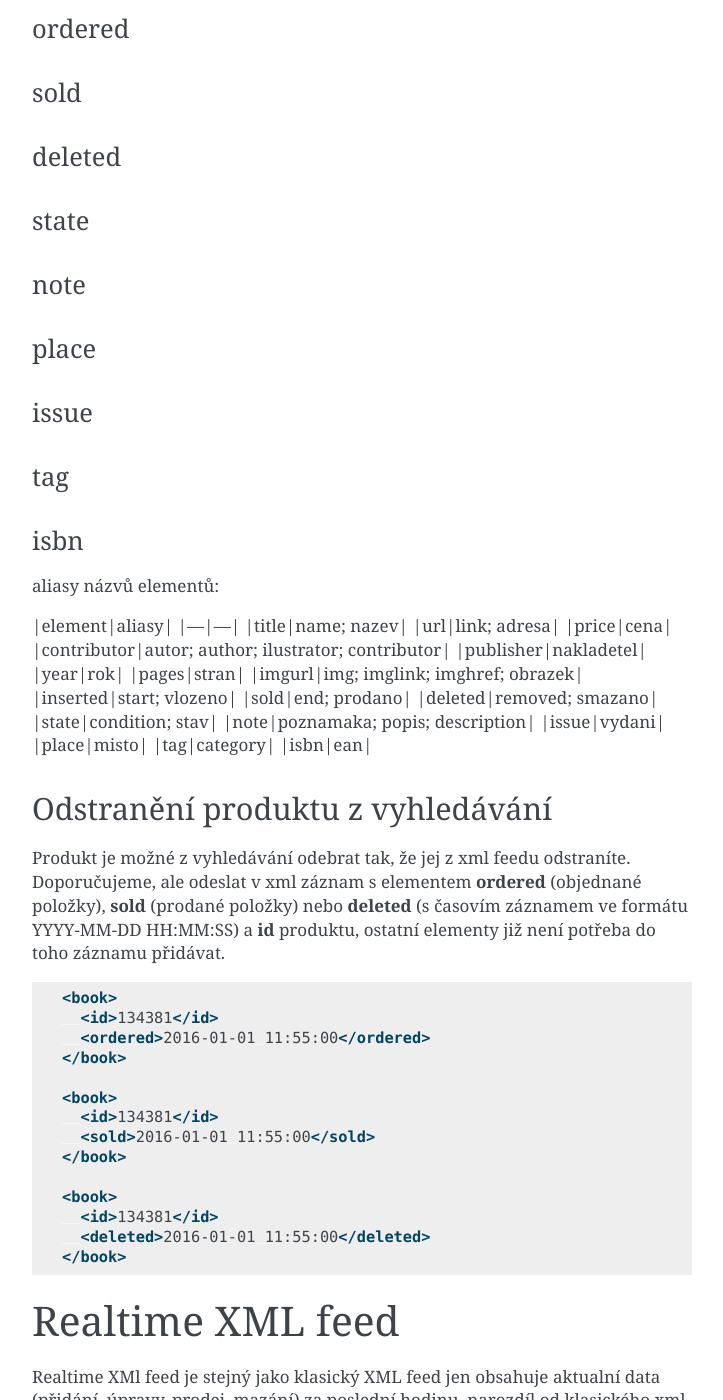
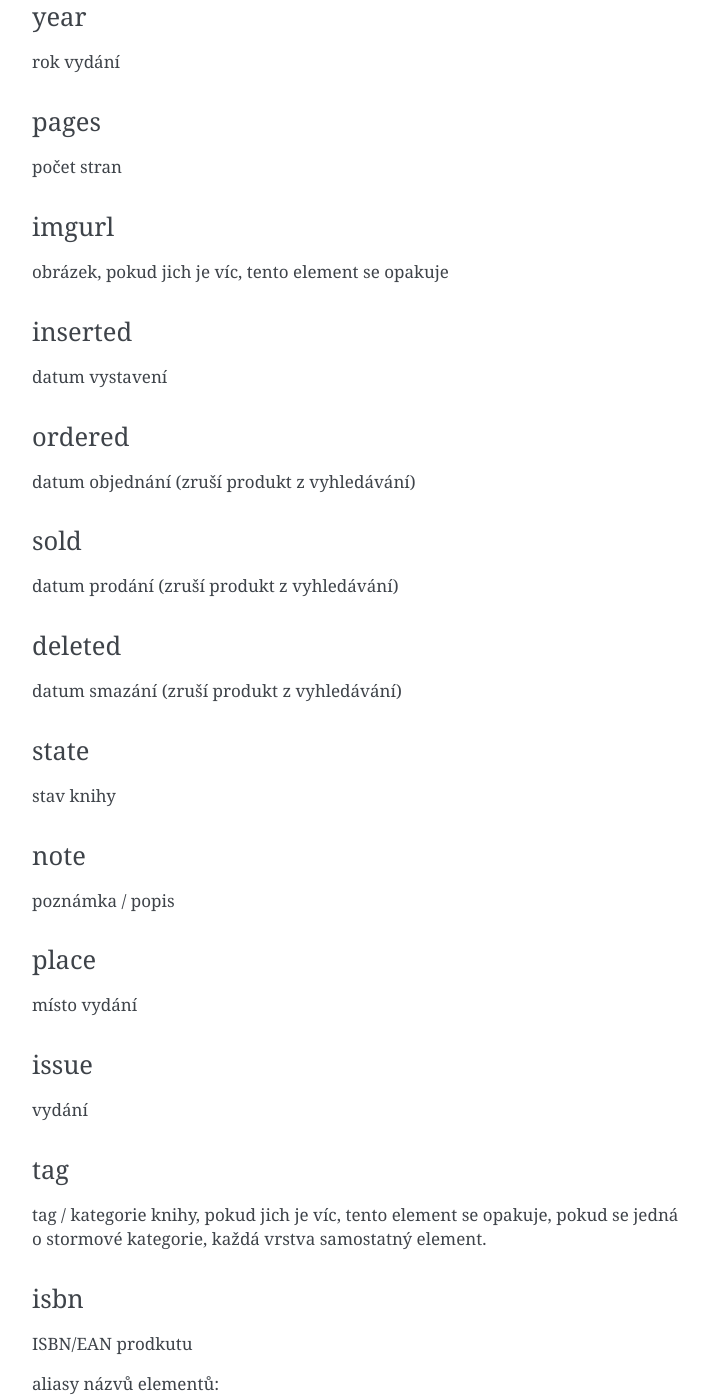
Before and after one commit to Dlahacz/ptolemaia-api, a Sphinx documentation site: the page built from docs/xml.md, in a window 1280 px wide and 1400 px high, scrolled down 2304 px. Shown: the whole window, without its empty margins (388-1111 px from the left). Built offline with Sphinx 7.4.7, drawn with Linux system fonts in a browser that asks for light colours; some of the changed text lies outside the part shown.

Commit message:
popis elementů

```diff
--- a/docs/xml.md
+++ b/docs/xml.md
@@ -73,25 +73,43 @@ Plná verze xml feedu:
 
 
 #### <a name='id'></a>id
+identifikator produktu
 #### <a name='title'></a>title
+název knihy
 #### <a name='url'></a>url
+adresa knihy na vašem eshopu
 #### <a name='price'></a>price
+cena knihy
 #### <a name='contributor'></a>contributor
+autor / ilustrator, pokud jich je víc, tento element se opakuje
 #### <a name='publisher'></a>publisher
+vydavatel
 #### <a name='year'></a>year
+rok vydání
 #### <a name='pages'></a>pages
+počet stran
 #### <a name='imgurl'></a>imgurl
+obrázek, pokud jich je víc, tento element se opakuje
 #### <a name='inserted'></a>inserted
+datum vystavení
 #### <a name='ordered'></a>ordered
+datum objednání (zruší produkt z vyhledávání)
 #### <a name='sold'></a>sold
+datum prodání (zruší produkt z vyhledávání)
 #### <a name='deleted'></a>deleted
+datum smazání (zruší produkt z vyhledávání)
 #### <a name='state'></a>state
+stav knihy
 #### <a name='note'></a>note
+poznámka / popis
 #### <a name='place'></a>place
+místo vydání
 #### <a name='issue'></a>issue
+vydání
 #### <a name='tag'></a>tag
+tag / kategorie knihy, pokud jich je víc, tento element se opakuje, pokud se jedná o stormové kategorie, každá vrstva samostatný element.
 #### <a name='isbn'></a>isbn
-
+ISBN/EAN prodkutu
 
 aliasy názvů elementů:
 
```
